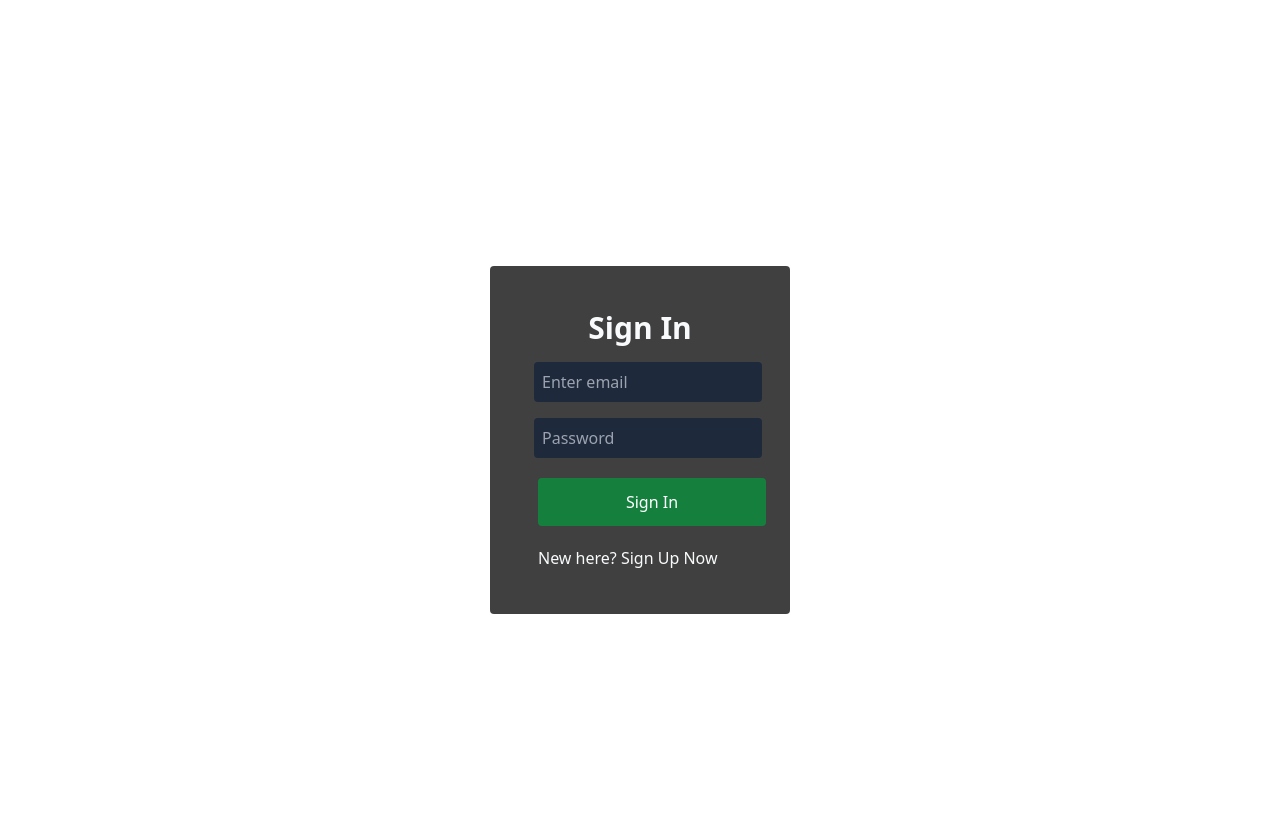
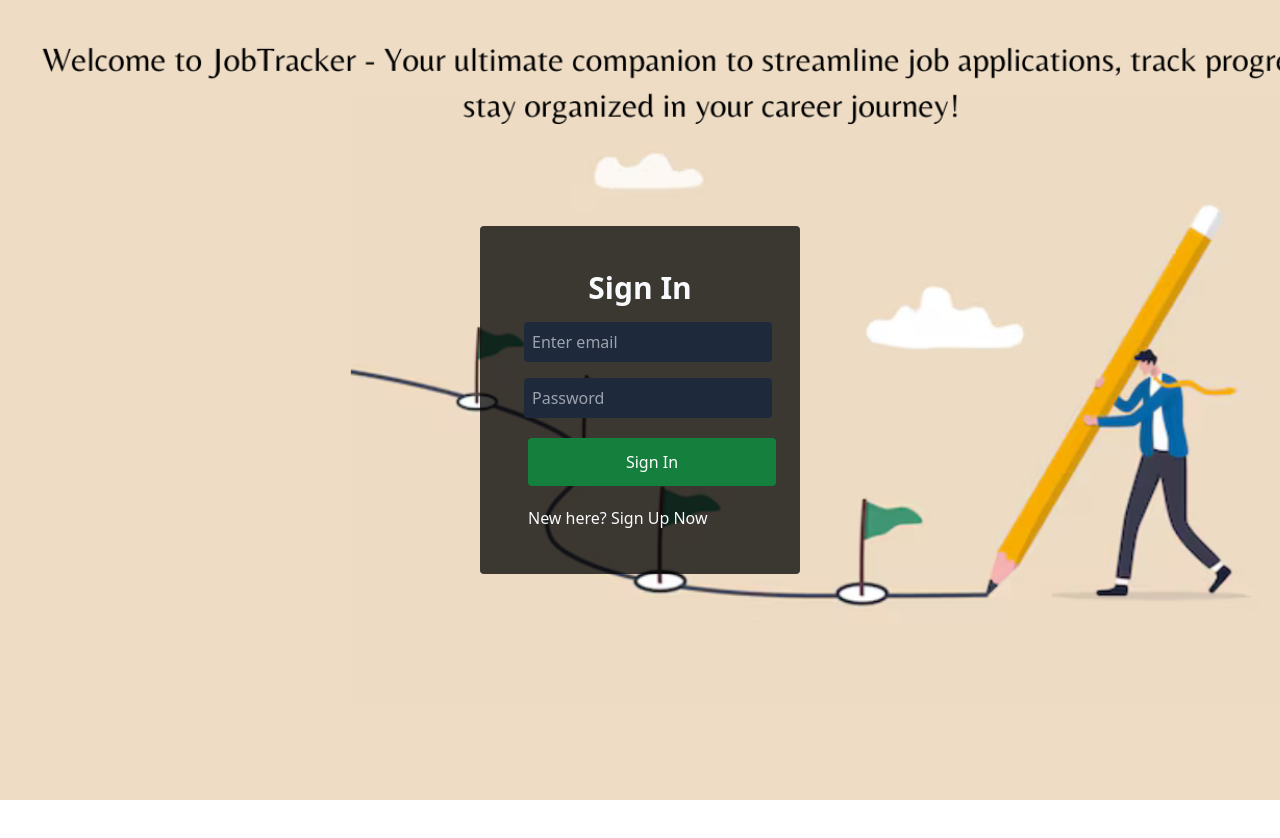
Before and after one commit to Siddhi-Uttekar/jobtracker-app, a React (Create React App) app in the folder job-tracker/: page /login in a window 1280 px wide. Shown: the top 838 px of the page. After the commit the page ends 800 px from the top, so only its background shows below. Built offline with nearby package versions, Linux system fonts and the light colour scheme; no server answers.

Commit message:
added background image at login page

```diff
--- a/job-tracker/src/App.js
+++ b/job-tracker/src/App.js
@@ -1,67 +1,4 @@
-// import React, { useState , useEffect} from "react";
-// import { BrowserRouter as Router, Routes, Route, Navigate } from "react-router-dom";
-// import Login from "./components/Login";
-// import JobList from "./components/JobList";
-// import JobForm from "./components/JobForm"; // Import JobForm
-// import PrivateRoute from "./components/PrivateRoute";
-// import Header from "./components/Header"; // Import Header
-// import { useAuth } from "./contexts/AuthContext"; // Import useAuth hook
-// import './index.css'; // Ensure this points to the correct path
-// import { auth } from "./utils/firebase"; // Firebase authentication setup
 
-
-
-// const App = () => {
-
-//   const [user, setUser] = useState(null);
-
-//   useEffect(() => {
-//     // Listen to authentication state changes
-//     const unsubscribe = auth.onAuthStateChanged((currentUser) => {
-//       setUser(currentUser);
-//     });
-//     return () => unsubscribe(); // Cleanup on unmount
-//   }, []);
-//   const { currentUser } = useAuth(); // Get currentUser from context
-//   const [showForm, setShowForm] = useState(false); // Toggle for JobForm visibility
-
-
-
-//   return (
-//     <Router>
-//       { user &&
-//       <Header user={currentUser} />
-//       }
-//       <div className="p-10">
-//         {currentUser && ( // Only show the button to add a job if the user is logged in
-//           <button
-//             className="bg-green-700 p-4 rounded-lg text-white font-bold ml-4 px-5"
-//             onClick={() => setShowForm(!showForm)}
-//           >
-//             {showForm ? "Close Form" : "Add a New Job"}
-//           </button>
-//         )}
-//         {showForm && <JobForm toggleForm={setShowForm} />} {/* Job Form toggling */}
-
-//         <Routes>
-//         <Route path="/" element={<Navigate to="/login" />} />
-//           <Route path="/login" element={<Login />} />
-
-//           <Route
-//             path="/jobs"
-//             element={ user &&
-//               <PrivateRoute user={currentUser}> {/* Protect Job List with PrivateRoute */}
-//                 <JobList />
-//               </PrivateRoute>
-//             }
-//           />
-//         </Routes>
-//       </div>
-//     </Router>
-//   );
-// };
-
-// export default App;
 import React, { useState } from "react";
 import { BrowserRouter as Router, Routes, Route, Navigate } from "react-router-dom";
 import Login from "./components/Login";
@@ -79,10 +16,10 @@
   return (
     <Router>
       {currentUser && <Header user={currentUser} />} {/* Show Header only if user is logged in */}
-      <div className="p-10">
+      <div className="">
         {currentUser && ( // Only show the button to add a job if the user is logged in
           <button
-            className="bg-green-700 p-4 rounded-lg text-white font-bold ml-4 px-5"
+            className="bg-green-700 p-4 rounded-lg text-white font-bold ml-4 px-5 my-5"
             onClick={() => setShowForm(!showForm)}
           >
             {showForm ? "Close Form" : "Add a New Job"}
--- a/job-tracker/src/components/Header.js
+++ b/job-tracker/src/components/Header.js
@@ -19,7 +19,7 @@
   if (!user) return null; // Don't render Header if user is not logged in
 
   return (
-    <header className="flex justify-between items-center p-4 bg-black text-white">
+    <header className="flex justify-between items-center p-4 bg-black text-white ">
       <h1 className="text-3xl font-serif font-bold cursor-pointer" onClick={() => navigate("/jobs")}>
         JobTracker
       </h1>
--- a/job-tracker/src/components/Login.js
+++ b/job-tracker/src/components/Login.js
@@ -3,6 +3,7 @@
 import { auth } from "../utils/firebase";
 import { checkValidata } from "../utils/validate"; // Custom validation function
 import { useNavigate } from "react-router-dom";
+
 
 const Login = () => {
     const navigate = useNavigate();
@@ -44,6 +45,8 @@
           email.current.value,
           password.current.value
         );
+
+
         console.log("Sign In successful:", userCredential.user);
         setErrorMessage("Sign In successful! Redirecting...");
         navigate("/jobs");
@@ -63,7 +66,8 @@
   };
 
   return (
-    <div className="relative min-h-screen">
+    <div className="relative min-h-screen overflow-hidden bg-cover  bg-no-repeat  "
+    style={{ backgroundImage: "url('/jobTracker-.png')" }}>
 
       <div className="absolute inset-0"></div>
       <div className="flex items-center justify-center min-h-screen relative z-10">
```
Also changed, not shown: job-tracker/public/JobTracker-.png (added).
